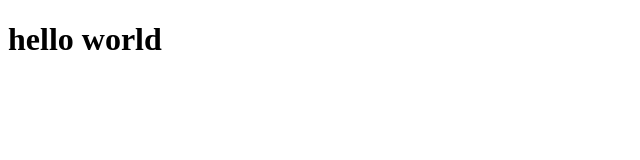
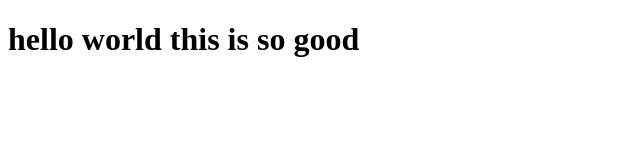
Before and after one commit to Rohitkumar22/web-programming-, a plain HTML site: page index.html in a window 1280 px wide. Shown: the whole page, without its empty margins (0-640 px from the left). Drawn offline with Linux system fonts and the light colour scheme.

Commit message:
Update index.html

```diff
--- a/index.html
+++ b/index.html
@@ -7,7 +7,7 @@ my wesite
 </head>
 <body>
 <h1 >
-hello world
+hello world this is so good
 </h1>
 </body>
 </html>
```
